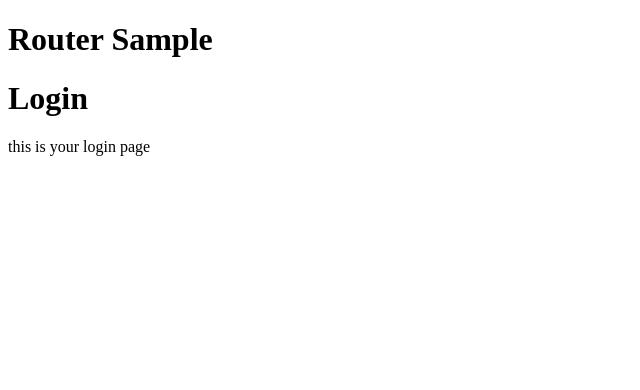
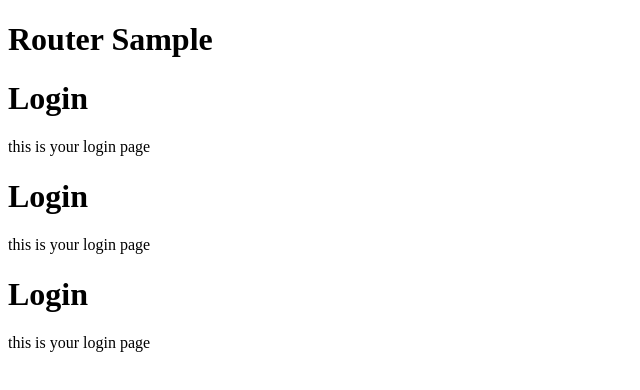
Before and after one commit to shelat1217/git_tutorial, an Angular app: page /login in a window 1280 px wide. Shown: the top 390 px of the page, without its empty margins (0-640 px from the left). Built offline with nearby package versions, Linux system fonts and the light colour scheme.

Commit message:
line-changed

```diff
--- a/src/app/login/login.component.html
+++ b/src/app/login/login.component.html
@@ -1,2 +1,7 @@
 <h1>Login</h1>
 <p>this is your login page</p>
+
+<h1>Login</h1>
+<p>this is your login page</p>
+<h1>Login</h1>
+<p>this is your login page</p>
```
